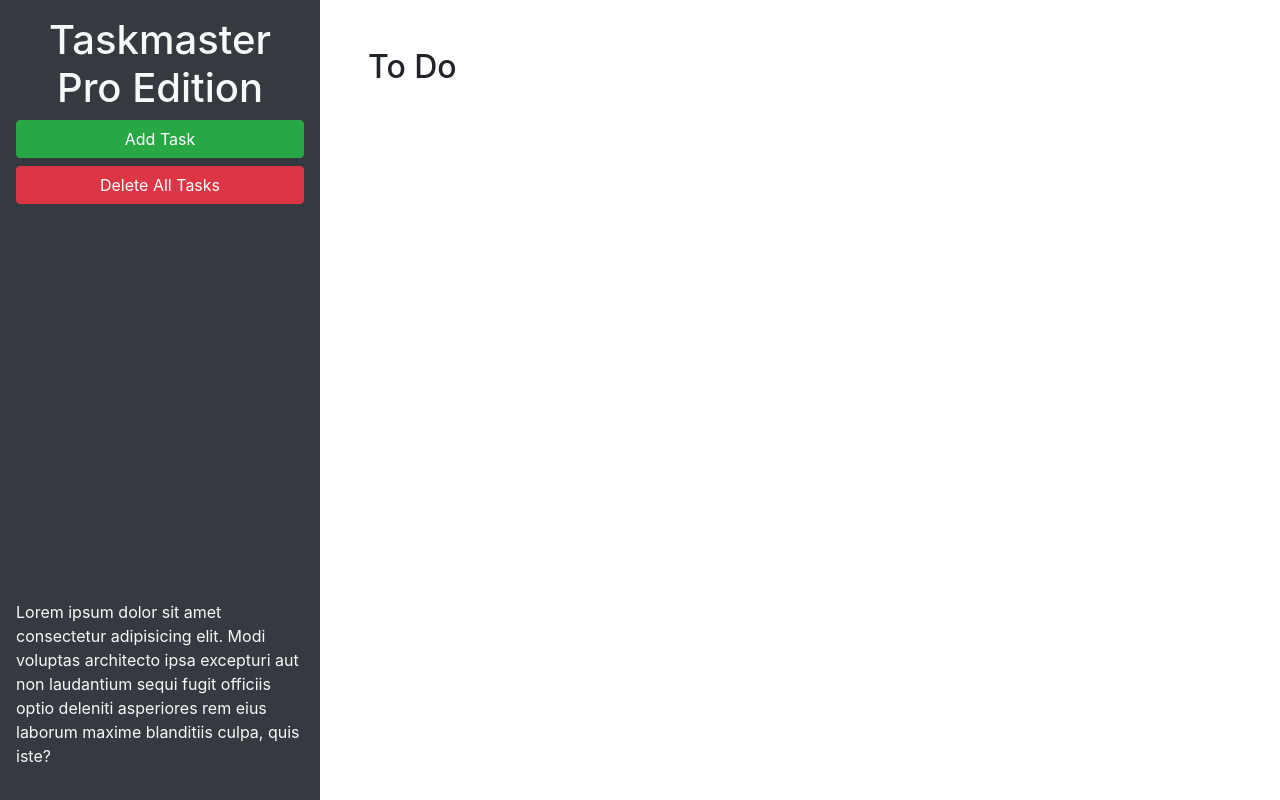
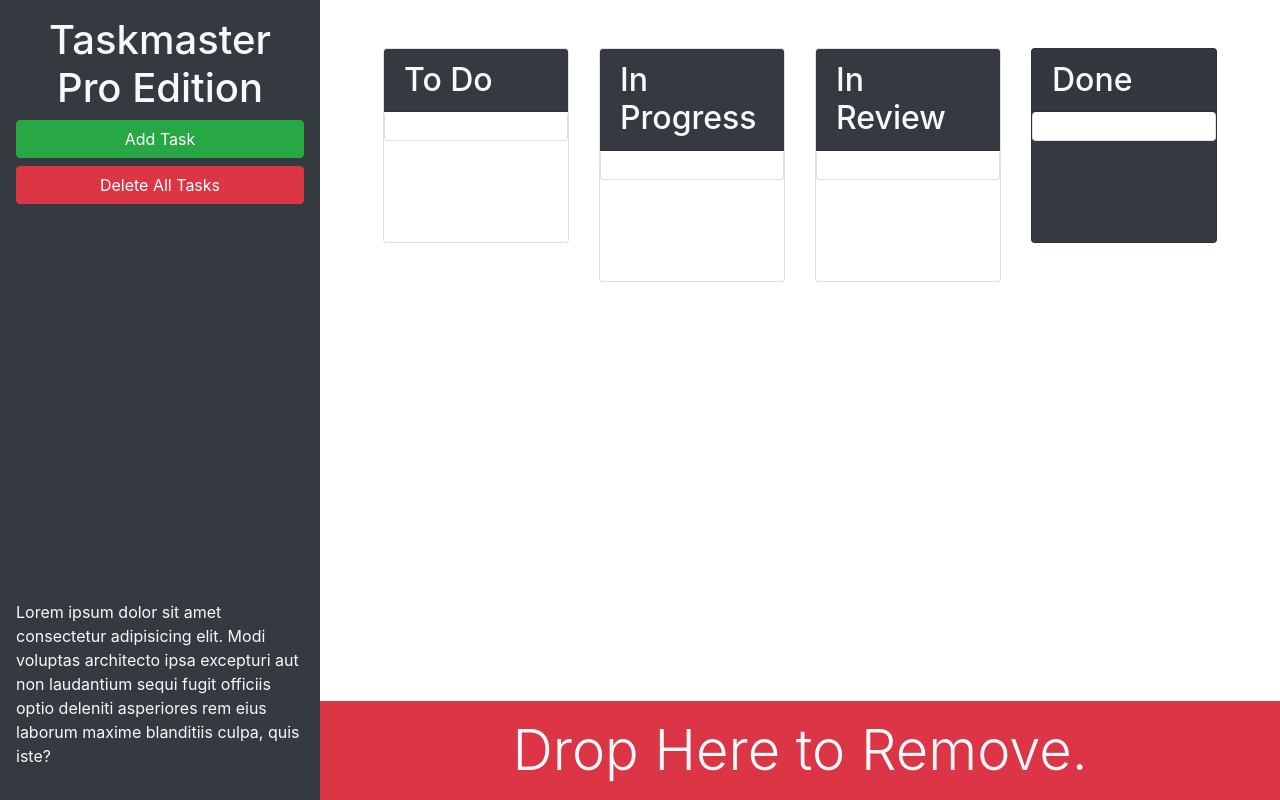
Before and after one commit to Tcpenn/taskmaster-pro, a plain HTML site: page taskmaster-starter/index.html in a window 1280 px wide. Drawn offline with nearby package versions, Linux system fonts and the light colour scheme.

Commit message:
added class styles and added delete button

```diff
--- a/taskmaster-starter/index.html
+++ b/taskmaster-starter/index.html
@@ -23,10 +23,74 @@
         laudantium sequi fugit officiis optio deleniti asperiores rem eius laborum maxime blanditiis culpa, quis iste?
       </p>
     </header>
-    <main class="col-12 col-lg-9">
-      <div class="m-5">
-        <h2>To Do</h2>
-        <ul id="list-toDo" class="list-group"> </ul>
+    <main class="col-12 col-lg-9 d-flex flex-column">
+      <div class="m-5 row justify-content-around">
+
+        <!-- todo start -->
+        <div class="col-12 col-md-6 col-xl-3 mb-3">
+          <div class="card">
+            <h2 class="card-header bg-dark text-light">
+              To Do
+            </h2>
+            <ul id="list-toDo" class="list-group">
+              <li class="list-group-item">
+                <span class="badge badge-primary badge-pill"></span>
+                <p class="m-1"></p>
+            </ul>
+          </div>
+        </div>
+        <!-- todo ends-->
+
+        <!--in progress starts -->
+        <div class="col-12 col-md-6 col-xl-3 mb-3">
+          <div class="card">
+            <h2 class="card-header bg-dark text-light">
+              In Progress
+            </h2>
+            <ul id="list-inProgress" class="list-group">
+              <li class="list-group-item">
+                <span class="badge badge-primary badge-pill"></span>
+                <p class="m-1"></p>
+            </ul>
+          </div>
+        </div>
+        <!-- in progress end -->
+
+        <!-- in review start -->
+        <div class="col-12 col-md-6 col-xl-3 mb-3">
+          <div class="card">
+            <h2 class="card-header bg-dark text-light">
+              In Review
+            </h2>
+          <ul id="list-inReview" class="list-group">
+            <li class="list-group-item">
+              <span class="badge badge-primary badge-pill"></span>
+              <p class="m-1"></p>
+            </ul>
+          </div>
+        </div>
+        <!-- in review end -->
+
+        <!-- done start -->
+        <div class="col-12 col-md-6 col-xl-3 mb-3">
+          <div class="card bg-dark text-light">
+              <h2 class="card-header">
+                Done
+              </h2>
+            <ul id="list-done" class="list-group">
+              <li class="list-group-item">
+                <span class="badge badge-primary badge-pill"></span>
+                <p class="m-1"></p>
+            </ul>
+          </div>
+        </div>
+        <!-- done end -->
+
+      </div>
+      <div id="trash" class="mt-auto">
+        <div class="w-100 btn-danger p-3 text-center text-light display-4">
+          Drop Here to Remove.
+        </div>
       </div>
     </main>
   </div>
@@ -46,11 +110,11 @@
           <form>
             <div class="form-group">
               <label for="modalTaskDescription">Task description</label>
-              <textarea id="modalTaskDescription" rows="3"></textarea>
+              <textarea id="modalTaskDescription" rows="3" class="form-control"></textarea>
             </div>
             <div class="form-group">
               <label for="modalDueDate">Due date</label>
-              <input type="text" id="modalDueDate" placeholder="mm/dd/yyyy" autocomplete="off" />
+              <input type="text" class="form-control" id="modalDueDate" placeholder="mm/dd/yyyy" autocomplete="off" />
             </div>
           </form>
         </div>
```
